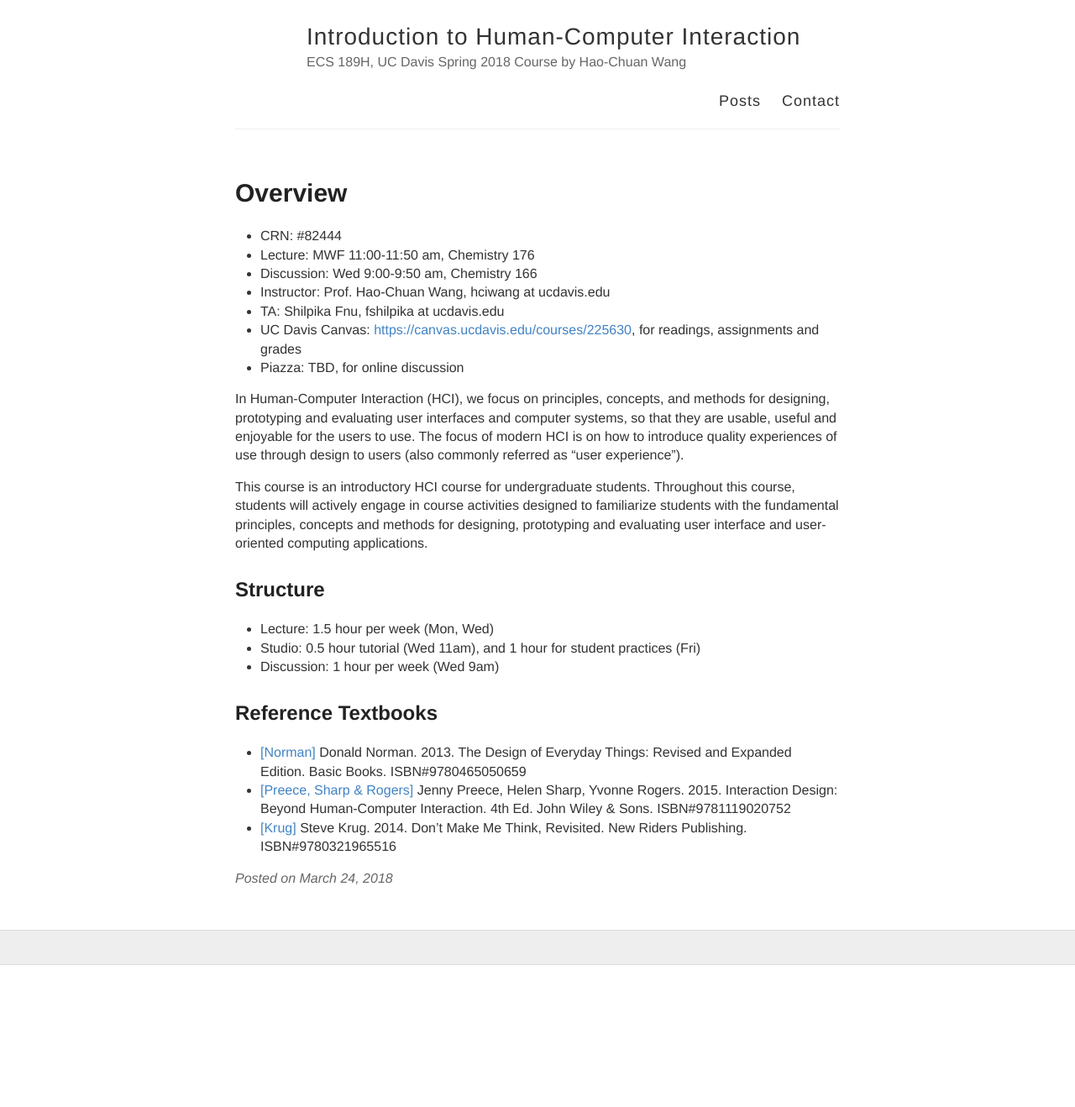
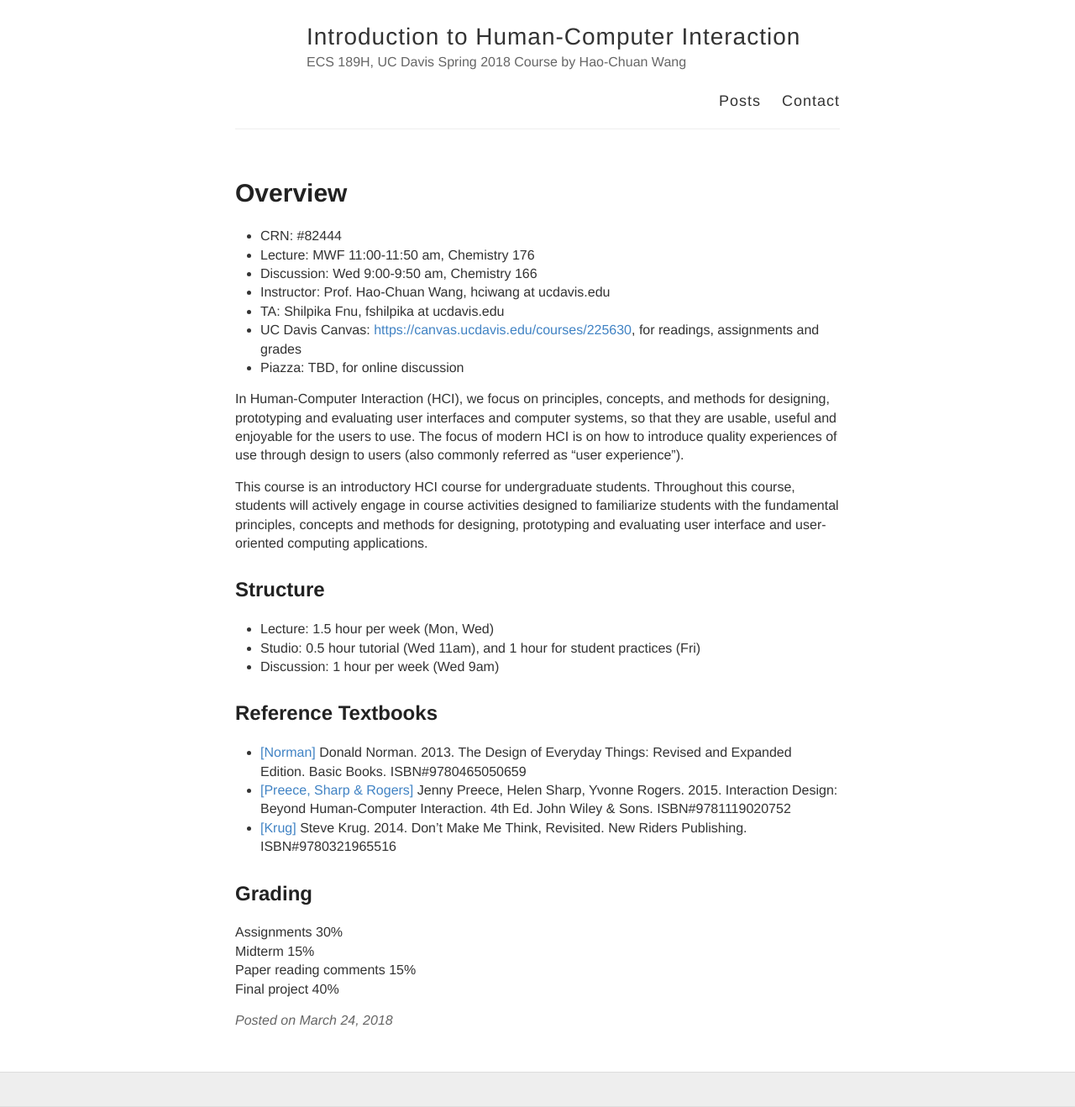
Before and after one commit to hciwang/hciwang.github.io, a Jekyll site: the page built from _posts/2018-3-24-About.md, in a window 1280 px wide. Shown: the whole page at 84% size. Built offline with Jekyll 4.4.1, drawn with Linux system fonts in a browser that asks for light colours; before the commit the page ends 1149 px from its top, so only the background shows below that.

Commit message:
Update 2018-3-24-About.md

```diff
--- a/_posts/2018-3-24-About.md
+++ b/_posts/2018-3-24-About.md
@@ -24,3 +24,9 @@ This course is an introductory HCI course for undergraduate students. Throughout
 - [[Norman]](https://www.basicbooks.com/titles/don-norman/the-design-of-everyday-things/9780465050659/) Donald Norman. 2013. The Design of Everyday Things: Revised and Expanded Edition. Basic Books. ISBN#9780465050659
 - [[Preece, Sharp & Rogers]](http://www.id-book.com/) Jenny Preece, Helen Sharp, Yvonne Rogers. 2015. Interaction Design: Beyond Human-Computer Interaction. 4th Ed. John Wiley & Sons. ISBN#9781119020752
 -	[[Krug]](https://www.amazon.com/Dont-Make-Think-Revisited-Usability/dp/0321965515/) Steve Krug. 2014. Don't Make Me Think, Revisited. New Riders Publishing. ISBN#9780321965516
+
+## Grading
+Assignments 30%
+Midterm 15%
+Paper reading comments 15%
+Final project 40%
```
